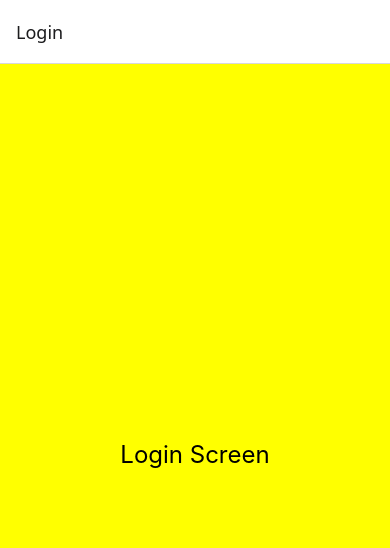
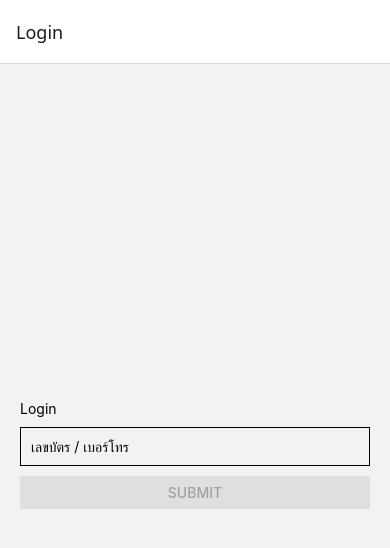
Before and after one commit to tumpopoM/smart-care-app, a React Native app: screen /Login in a window 390 px wide. Shown: the top 548 px of the page. Built offline with nearby package versions, Linux system fonts and the light colour scheme.

Commit message:
feat: connect login navigation to main screen

```diff
--- a/package.json
+++ b/package.json
@@ -24,7 +24,7 @@
     "react-native-screens": "^4.24.0",
     "react-native-worklets": "^0.8.1",
     "react-redux": "^9.2.0",
-    "zod": "^4.3.6"
+    "zod": "^3.25.76"
   },
   "devDependencies": {
     "@babel/core": "^7.25.2",
--- a/src/navigation/AppNavigator.tsx
+++ b/src/navigation/AppNavigator.tsx
@@ -1,20 +1,15 @@
 import React from 'react';
 import { NavigationContainer } from '@react-navigation/native';
 import { createNativeStackNavigator } from '@react-navigation/native-stack';
+
+import LoginScreen from '../screens/LoginScreen';
 import { View, Text } from 'react-native';
 
 const Stack = createNativeStackNavigator();
 
-const PlaceholderScreen = ({ title }: { title: string }) => (
-  <View
-    style={{
-      flex: 1,
-      justifyContent: 'center',
-      alignItems: 'center',
-      backgroundColor: 'yellow',
-    }}
-  >
-    <Text style={{ fontSize: 24 }}>{title}</Text>
+const MainScreen = () => (
+  <View style={{ flex: 1, justifyContent: 'center', alignItems: 'center' }}>
+    <Text>Main Screen</Text>
   </View>
 );
 
@@ -22,18 +17,8 @@ export default function AppNavigator() {
   return (
     <NavigationContainer>
       <Stack.Navigator>
-        <Stack.Screen name="Login">
-          {() => <PlaceholderScreen title="Login Screen" />}
-        </Stack.Screen>
-        <Stack.Screen name="Main">
-          {() => <PlaceholderScreen title="Main Screen" />}
-        </Stack.Screen>
-        <Stack.Screen name="AddRequest">
-          {() => <PlaceholderScreen title="Add Request Screen" />}
-        </Stack.Screen>
-        <Stack.Screen name="RequestDetail">
-          {() => <PlaceholderScreen title="Request Detail Screen" />}
-        </Stack.Screen>
+        <Stack.Screen name="Login" component={LoginScreen} />
+        <Stack.Screen name="Main" component={MainScreen} />
       </Stack.Navigator>
     </NavigationContainer>
   );
--- a/src/screens/LoginScreen.tsx
+++ b/src/screens/LoginScreen.tsx
@@ -3,6 +3,7 @@ import { View, Text, TextInput, Button } from 'react-native';
 import { useForm, Controller } from 'react-hook-form';
 import { z } from 'zod';
 import { zodResolver } from '@hookform/resolvers/zod';
+import { useNavigation } from '@react-navigation/native';
 
 const schema = z.object({
   username: z
@@ -22,6 +23,8 @@ type FormData = {
 };
 
 export default function LoginScreen() {
+  const navigation = useNavigation();
+
   const {
     control,
     handleSubmit,
@@ -33,6 +36,7 @@ export default function LoginScreen() {
 
   const onSubmit = (data: FormData) => {
     console.log('LOGIN:', data);
+    navigation.navigate('Main' as never);
   };
 
   return (
```
Also changed, not shown: 1 other file (tests, documents, lock files or other folders).
